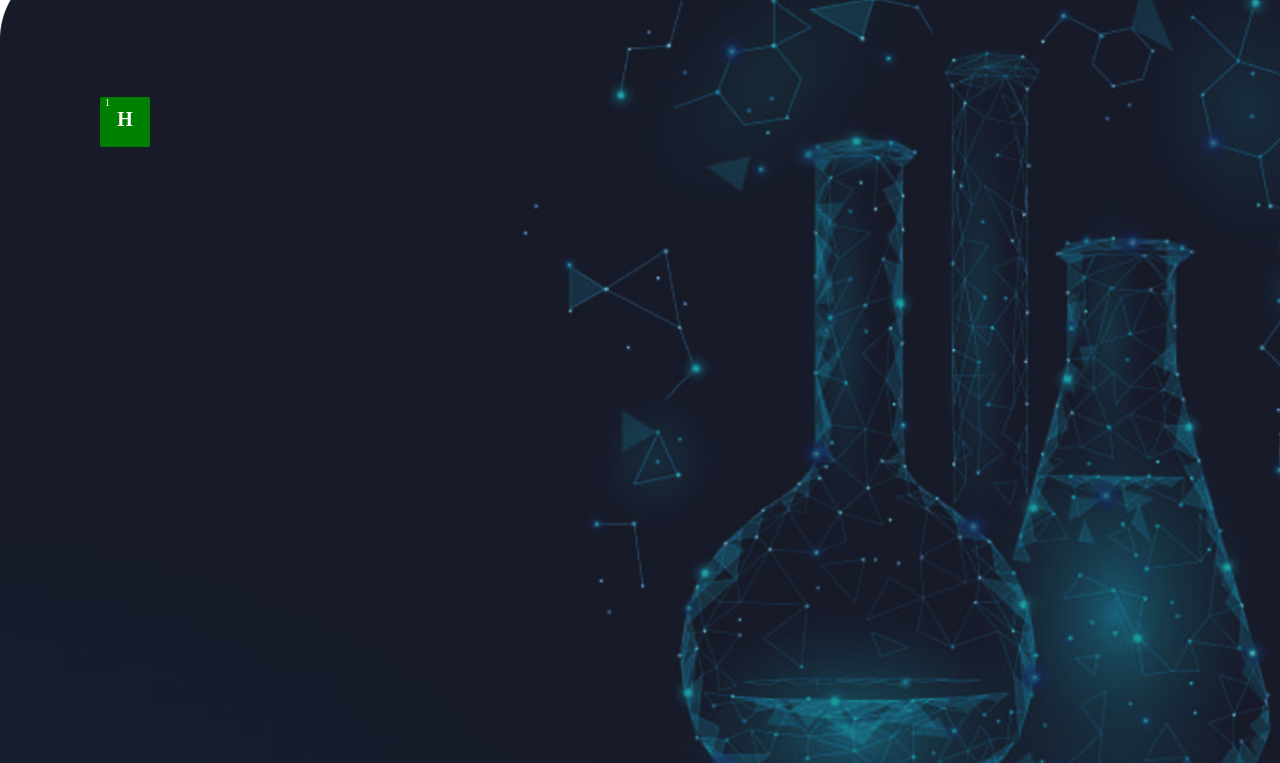
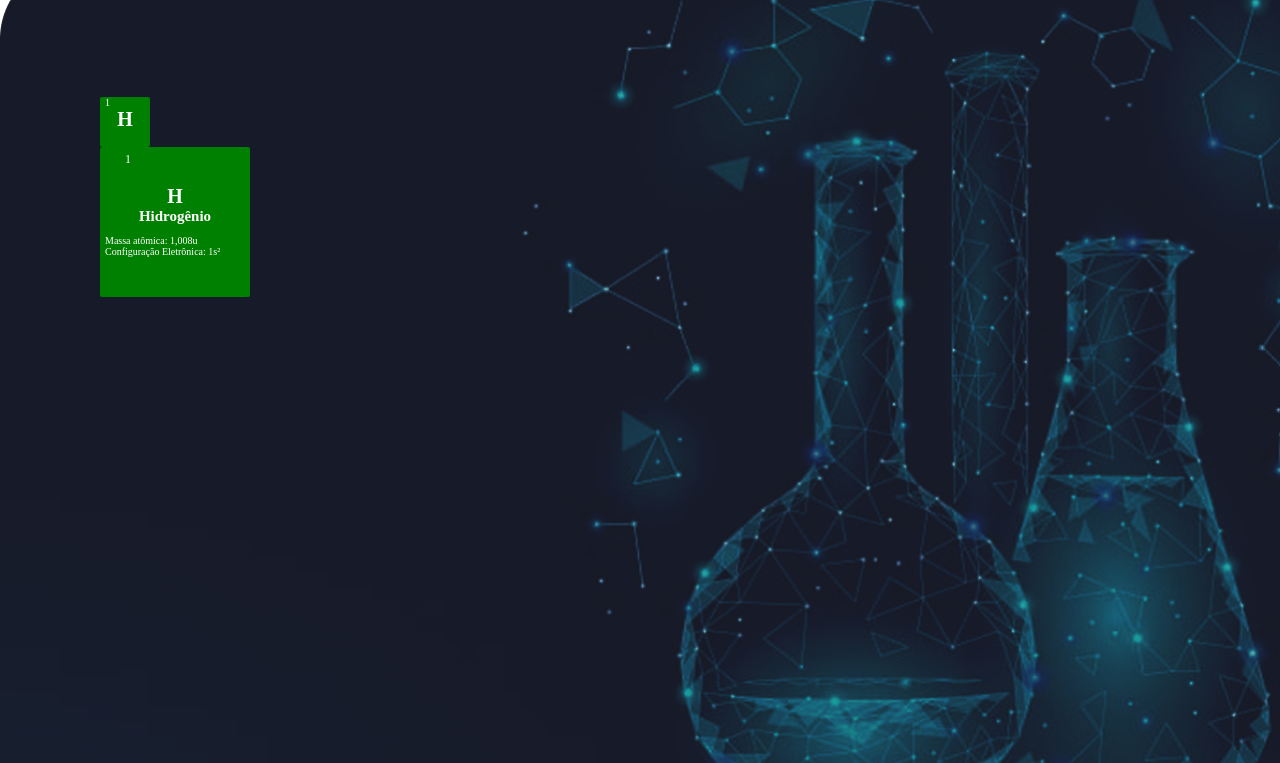
Before and after one commit to raulegas12Ati/edutecQuimicaNaWeb, a plain HTML site: page tabelaPeriodica.html in a window 1280 px wide. Shown: the part 37-800 px from the top of the page. Drawn offline with Linux system fonts and the light colour scheme.

Commit message:
Criação da versão com detales do elemento exemplo(H)

```diff
--- a/tabelaPeriodica.html
+++ b/tabelaPeriodica.html
@@ -1,11 +1,13 @@
 <!DOCTYPE html>
 <html lang="en">
+
 <head>
     <meta charset="UTF-8">
     <meta name="viewport" content="width=device-width, initial-scale=1.0">
     <link rel="stylesheet" href="tabelaperiodica.css">
     <title>Tabela Periodica</title>
 </head>
+
 <body>
     <nav>
         <a href="./index.html" class="logo">
@@ -28,7 +30,7 @@
     </nav>
 
     <main>
-        <div class="elemento ametais" id="H">
+        <div class="elemento ametais" id="H" onmouseover="detalesSbreOElemento()">
             <div class="numeroAtomico">
                 <p>1</p>
             </div>
@@ -36,6 +38,22 @@
                 <h1>H</h1>
             </div>
         </div>
+        <div class="elemento ametais detales" id="H">
+            <div class="numeroAtomico">
+                <p>1</p>
+            </div>
+            <div class="simbuloAtomico">
+                <h1>H</h1>
+            </div>
+            <div class="nomeElemento">
+                <h2>Hidrogênio</h2>
+            </div>
+            <div class="dados">
+                <p>Massa atômica: 1,008u</p>
+                <p>Configuração Eletrônica: 1s²</p>
+            </div>
+        </div>
     </main>
 </body>
+
 </html>
--- /dev/null
+++ b/tabelaPeriodica.js
@@ -0,0 +1,3 @@
+function detalesSbreOElemento(){
+    elemento.classList.add("detales")
+}
--- a/tabelaperiodica.css
+++ b/tabelaperiodica.css
@@ -165,3 +165,34 @@ main {
     }
 
 }
+
+.detales{
+    background: #008000;
+    height: 15rem;
+    width: 15rem;
+    border-radius: .2rem;
+    padding: .5rem;
+
+    .simbuloAtomico{
+        display: flex;
+        justify-content: center;
+        align-items: center;
+        margin-top: 1.8rem;
+    }
+
+    .nomeElemento{
+        display: flex;
+        justify-content: center;
+        align-items: center;
+        margin-bottom: 1rem;
+    }
+
+    .numeroAtomico{
+        margin-left: 2rem;
+        font-size: 1.2rem;
+    }
+
+    .dados{
+        gap: 1rem;
+    }
+}
```
